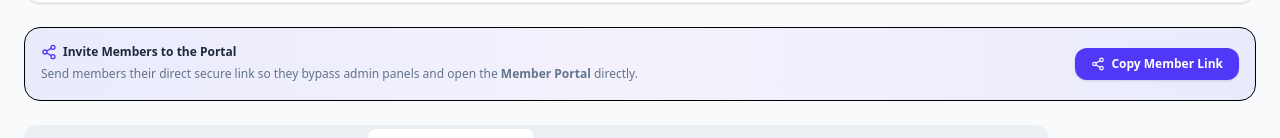
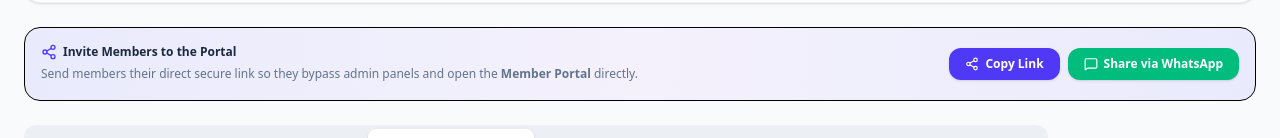
Before and after one commit to Crystalheart20/Crystalpay, a React (Vite) app: page / in a window 1280 px wide. Shown: the part 169-307 px from the top of the page. Built offline with nearby package versions, Linux system fonts and the light colour scheme; no server answers; the database is empty.

Commit message:
Update App.tsx

```diff
--- a/src/App.tsx
+++ b/src/App.tsx
@@ -652,11 +652,24 @@ export default function App() {
   };
 
   const [copiedLink, setCopiedLink] = useState(false);
+
   const handleCopyLink = () => {
     const link = window.location.origin + window.location.pathname + `?role=member&groupId=${selectedGroupId}`;
     navigator.clipboard.writeText(link);
     setCopiedLink(true);
     setTimeout(() => setCopiedLink(false), 2500);
+  };
+
+  // NEW: WhatsApp invite — opens WhatsApp with a pre-written message containing the member portal link
+  const handleWhatsAppInvite = () => {
+    const link = window.location.origin + window.location.pathname + `?role=member&groupId=${selectedGroupId}`;
+    const groupName = groups.find(g => g.id === selectedGroupId)?.name || "our CoVest group";
+    const message =
+      `👋 You've been invited to join *${groupName}* on CoVest.\n\n` +
+      `CoVest helps us manage our Ajo contributions digitally — track payments, see your status, and confirm receipts.\n\n` +
+      `Tap the link below to access your member portal:\n${link}`;
+    const waUrl = `https://wa.me/?text=${encodeURIComponent(message)}`;
+    window.open(waUrl, "_blank");
   };
 
   return (
@@ -768,6 +781,8 @@ export default function App() {
               </p>
             </div>
 
+            {/* UPDATED: Two invite buttons — copy link + WhatsApp share */}
+            <div className="flex gap-2 flex-wrap">
               <button
                 onClick={handleCopyLink}
                 className={`px-4 py-2 rounded-xl text-xs font-extrabold flex items-center gap-1.5 transition ${
@@ -777,11 +792,20 @@ export default function App() {
                 }`}
               >
                 {copiedLink ? (
-                <><span>✓ Copied Link!</span></>
+                  <span>✓ Copied!</span>
                 ) : (
-                <><Share2 className="w-3.5 h-3.5" /><span>Copy Member Link</span></>
+                  <><Share2 className="w-3.5 h-3.5" /><span>Copy Link</span></>
                 )}
               </button>
+
+              <button
+                onClick={handleWhatsAppInvite}
+                className="px-4 py-2 rounded-xl text-xs font-extrabold flex items-center gap-1.5 transition bg-emerald-500 hover:bg-emerald-600 text-white shadow"
+              >
+                <MessageSquare className="w-3.5 h-3.5" />
+                <span>Share via WhatsApp</span>
+              </button>
+            </div>
           </div>
         ) : null}
 
```
Lines whose indentation alone changed are shown as unchanged.
